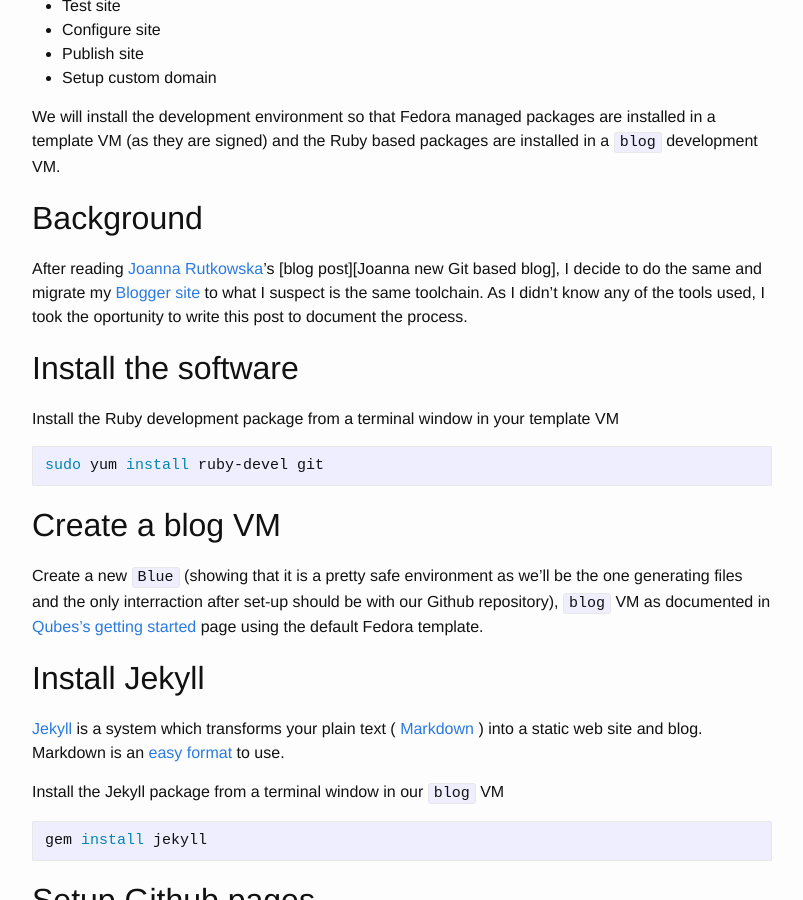
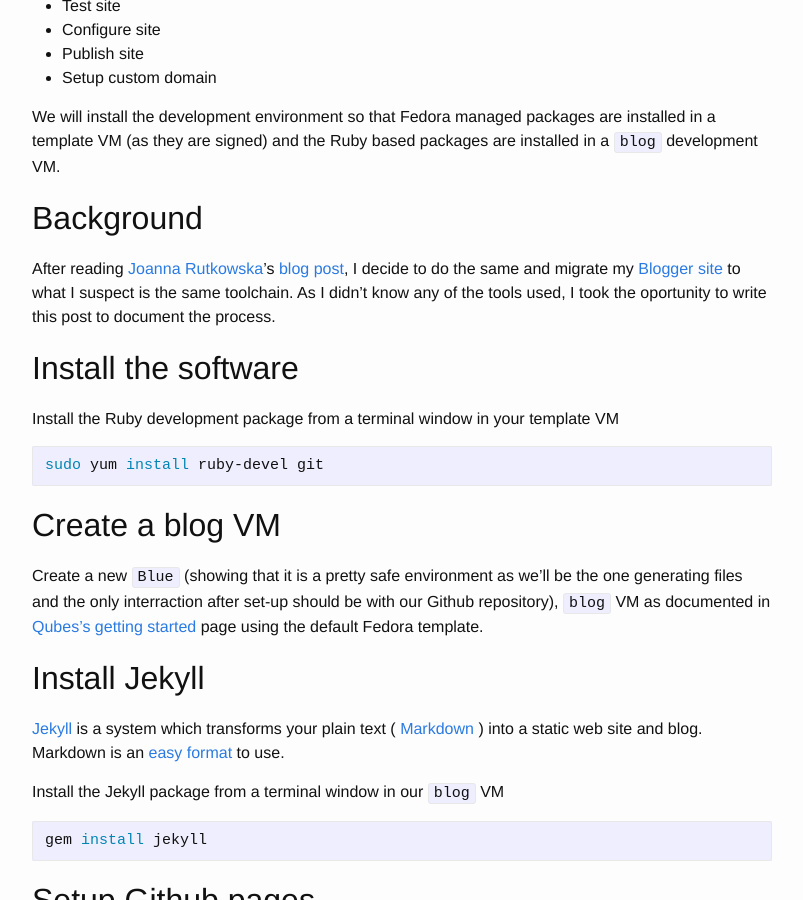
Before and after one commit to adubois/adubois.github.io, a Jekyll site: the page built from _posts/2016-01-17-create-github-blog.md, in a window 1280 px wide and 900 px high, scrolled down 539 px. Shown: the whole window, without its empty margins (238-1041 px from the left). Built offline with Jekyll 4.4.1, drawn with Linux system fonts in a browser that asks for light colours; some of the changed text lies outside the part shown.

Commit message:
Fix typos and links in create-github-blog

```diff
--- a/_posts/2016-01-17-create-github-blog.md
+++ b/_posts/2016-01-17-create-github-blog.md
@@ -214,4 +214,4 @@ gp
 Finally, you will have to configure the CNAME with your DNS provider by
 [following these tips](https://help.github.com/articles/tips-for-configuring-a-cname-record-with-your-dns-provider/)
 
-[Joanna new Git based blog](http://blog.invisiblethings.org/2015/02/09/my-new-git-based-blog.html)
+[Joanna new Git based blog]: (http://blog.invisiblethings.org/2015/02/09/my-new-git-based-blog.html)
```
